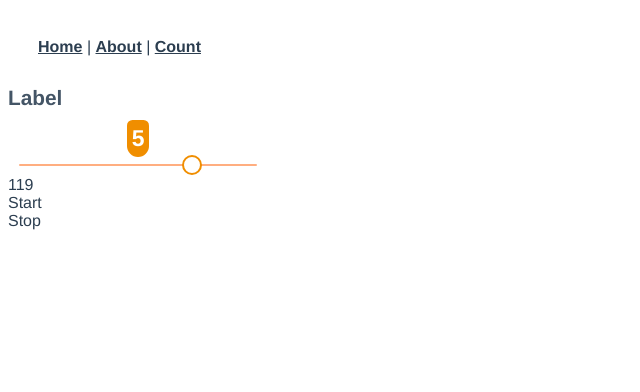
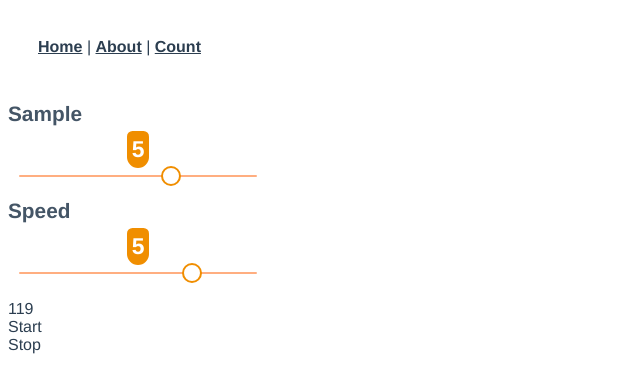
Before and after one commit to Saknowman/math_visual_site, a Vue app in the folder math_view_dev/: page /view in a window 1280 px wide. Shown: the top 392 px of the page, without its empty margins (0-640 px from the left). Built offline with nearby package versions, Linux system fonts and the light colour scheme.

Commit message:
Add range input list section.

```diff
--- /dev/null
+++ b/math_view_dev/src/components/molecules/forms/RangeInputListSection.vue
@@ -0,0 +1,48 @@
+<template>
+    <ul>
+        <li v-for="config in config_list" :key="config.label">
+            <range-input-with-label
+                    :label="config.label"
+                    :max="config.max"
+                    :min="config.min"
+                    :step="config.step"
+                    @change="config.change"
+            ></range-input-with-label>
+        </li>
+    </ul>
+</template>
+
+<script>
+    import RangeInputWithLabel from "./RangeInputWithLabel";
+
+    export default {
+        name: "RangeInputListSection",
+        components: {
+            'range-input-with-label': RangeInputWithLabel
+        },
+        props: {
+            config_list: {
+                type: Array,
+                default() {
+                    return []
+                }
+            }
+        }
+    }
+</script>
+
+<style lang="scss" scoped>
+    ul {
+        list-style: none;
+        padding-left: 0;
+
+        li {
+            margin-top: $space-x-large;
+        }
+
+        li:first-child {
+            margin-top: 0;
+        }
+    }
+
+</style>
--- a/math_view_dev/src/components/molecules/forms/RangeInputWithLabel.vue
+++ b/math_view_dev/src/components/molecules/forms/RangeInputWithLabel.vue
@@ -1,5 +1,5 @@
 <template>
-    <base-label class="base-label">
+    <base-label class="base-label" :label="label">
         <base-input-range
                 class="base-input-range"
                 type="range"
@@ -23,6 +23,10 @@
             'base-input-range': BaseInputRange
         },
         props: {
+            label: {
+                type: String,
+                default: "Label"
+            },
             min: {
                 type: Number,
                 default: -10
@@ -52,7 +56,6 @@
         font-size: 1.3em;
 
         .base-input-range {
-            margin-top: $space-medium;
             padding: $space-medium;
             font-size: 1.0em;
         }
--- a/math_view_dev/src/store/modules/main_categories/constant_velocity_linear_motion.js
+++ b/math_view_dev/src/store/modules/main_categories/constant_velocity_linear_motion.js
@@ -4,6 +4,7 @@ export default {
         speed: 1,
         config: {
             speed: {
+                label: 'Speed',
                 min: -10,
                 max: 10,
                 step: 1
--- a/math_view_dev/src/views/ViewComponent.vue
+++ b/math_view_dev/src/views/ViewComponent.vue
@@ -1,7 +1,6 @@
 <template>
     <div style="width: 250px;">
-        <range-input-with-label @change="change_speed"></range-input-with-label>
-
+        <range-input-list-section :config_list="range_input_config_list"></range-input-list-section>
         <div>
             {{ $store.state.main_categories.constant_velocity_linear_motion.current_x }}
         </div>
@@ -11,20 +10,31 @@
 </template>
 
 <script>
-    import RangeInputWithLabel from "../components/molecules/forms/RangeInputWithLabel";
     import runner from "../logics/main_categories/runner"
     import logic from "../logics/main_categories/constant_velocity_linear_motion"
+    import RangeInputListSection from "../components/molecules/forms/RangeInputListSection";
 
     export default {
         name: "ViewComponent",
         components: {
-            'range-input-with-label': RangeInputWithLabel
+            'range-input-list-section': RangeInputListSection
         },
         data() {
-            return {}
+            return {
+                range_input_config_list: [
+                    Object.assign({label: "Sample", min: -20, max: 20, step: 2}, {
+                        change: function (value) {
+                            console.log(value);
+                        }
+                    }),
+                    Object.assign(this.$store.state.main_categories.constant_velocity_linear_motion.config.speed, {
+                        change: this.change_speed
+                    })
+                ]
+            }
         },
         mounted() {
-            runner.start(logic, this.$store.state.main_categories.constant_velocity_linear_motion)
+            this.start();
         },
         methods: {
             start() {
```
